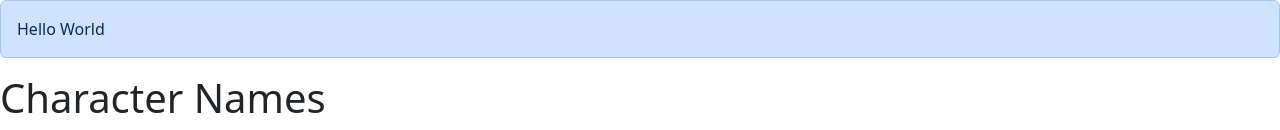
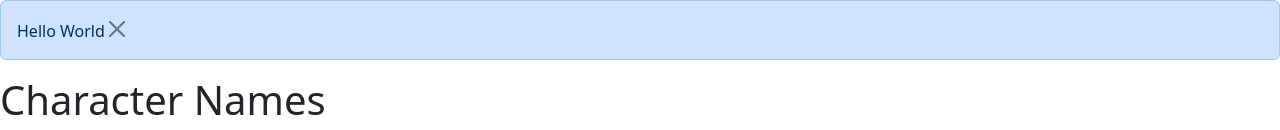
Before and after one commit to red2922/Reactor, a React (Vite) app in the folder Reactor_Time/: page / in a window 1280 px wide. Both pictures are taken after a click on the button "My First Button". Shown: the top 130 px of the page. Built offline with nearby package versions, Linux system fonts and the light colour scheme.

Commit message:
Added Button that makes an alert visible

```diff
--- a/Reactor_Time/src/App.tsx
+++ b/Reactor_Time/src/App.tsx
@@ -1,22 +1,26 @@
 import ListGroup from "./components/ListGroup";
 import Alert from "./components/Alert";
 import Button from "./components/Button";
+import { useState } from "react";
 
 function App() {
   let names = ["Rose", "Red", "Lily", "Violet", "Rikki", "Eclipse", "Zero"];
-
+  const [alertVisible, setAlertVisibility] = useState(false);
   const handleSelectItem = (item: string) => {
     console.log(item);
   };
+
   return (
     <div>
-      <Alert>Hello World</Alert>
+      {alertVisible && (
+        <Alert onClose={() => setAlertVisibility(false)}>Hello World</Alert>
+      )}
       <ListGroup
         items={names}
         heading="Character Names"
         onSelectItem={handleSelectItem}
       />
-      <Button onClick={() => {}}>My First Button</Button>
+      <Button onClick={() => setAlertVisibility(true)}>My First Button</Button>
     </div>
   );
 }
--- a/Reactor_Time/src/components/Alert.tsx
+++ b/Reactor_Time/src/components/Alert.tsx
@@ -2,10 +2,22 @@
 
 interface Props {
   children: ReactNode;
+  onClose: () => void;
 }
 
-const Alert = ({ children }: Props) => {
-  return <div className="alert alert-primary">{children}</div>;
+const Alert = ({ children, onClose }: Props) => {
+  return (
+    <div className="alert alert-primary" alert-dismissible>
+      {children}
+      <button
+        type="button"
+        className="btn-close"
+        data-bs-dismiss="alert"
+        aria-label="Close"
+        onClick={onClose}
+      ></button>
+    </div>
+  );
 };
 
 export default Alert;
```
